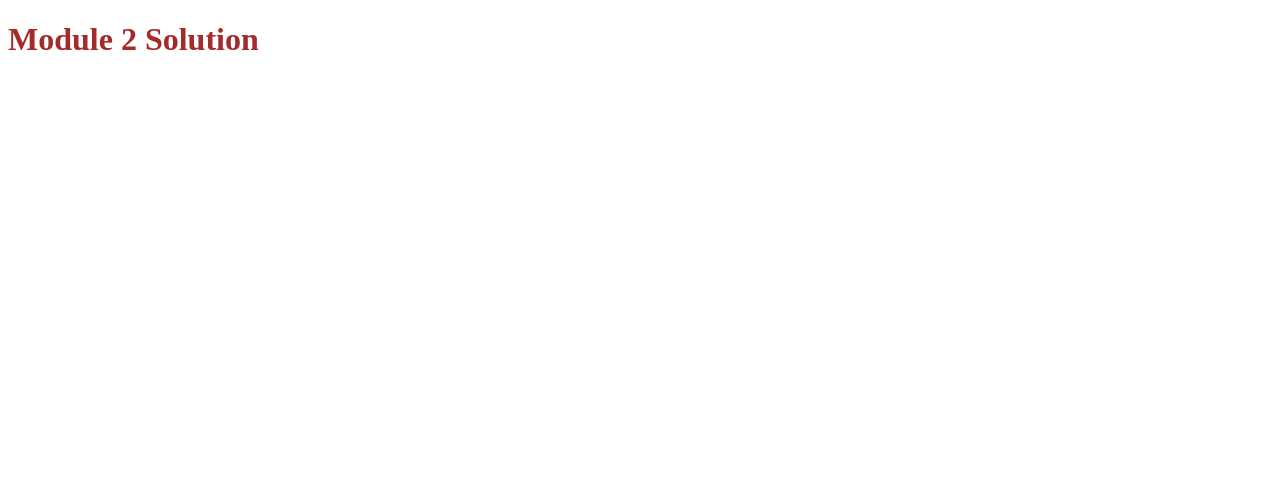
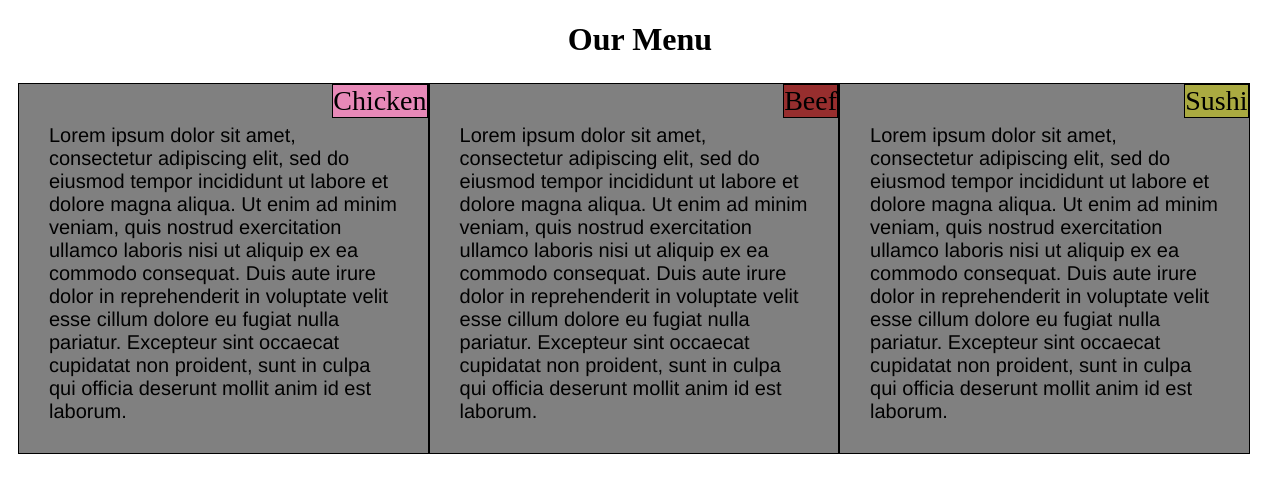
Before and after one commit to Tahirnion/Coursera-Repository, a plain HTML site: page module2-solution/index.html in a window 1280 px wide. Drawn offline with Linux system fonts and the light colour scheme.

Commit message:
Third commit

```diff
--- a/module2-solution/index.html
+++ b/module2-solution/index.html
@@ -1,9 +1,44 @@
 <!DOCTYPE html>
 <head>
+    <meta name="viewport" content="width=device-width, initial-scale=1">
     <link rel="stylesheet" href="stylesheet.css">
+    <title>Module 2 Solution</title>
+</head>
 
-<title>Module 2 Solution</title>
-</head>
 <body>
-<h1>Module 2 Solution</h1>
+<header>
+    <h1>Our Menu</h1>
+</header>
+
+
+<div class="row">
+
+    <div class="col-lg-1 col-md-1 col-sl-1">
+        <div class="sectiontitle1">
+            Chicken
+        </div>
+        <p>
+        Lorem ipsum dolor sit amet, consectetur adipiscing elit, sed do eiusmod tempor incididunt ut labore et dolore magna aliqua. Ut enim ad minim veniam, quis nostrud exercitation ullamco laboris nisi ut aliquip ex ea commodo consequat. Duis aute irure dolor in reprehenderit in voluptate velit esse cillum dolore eu fugiat nulla pariatur. Excepteur sint occaecat cupidatat non proident, sunt in culpa qui officia deserunt mollit anim id est laborum.
+        </p>
+    </div>
+
+    <div class="col-lg-1 col-md-1 col-sl-1">
+        <div class="sectiontitle2">
+            Beef
+        </div>
+        <p>
+        Lorem ipsum dolor sit amet, consectetur adipiscing elit, sed do eiusmod tempor incididunt ut labore et dolore magna aliqua. Ut enim ad minim veniam, quis nostrud exercitation ullamco laboris nisi ut aliquip ex ea commodo consequat. Duis aute irure dolor in reprehenderit in voluptate velit esse cillum dolore eu fugiat nulla pariatur. Excepteur sint occaecat cupidatat non proident, sunt in culpa qui officia deserunt mollit anim id est laborum.
+        </p>
+    </div>
+    <div class="col-lg-1 col-md-2 col-sl-1">
+        <div class="sectiontitle3">
+            Sushi
+        </div>
+        <p>
+        Lorem ipsum dolor sit amet, consectetur adipiscing elit, sed do eiusmod tempor incididunt ut labore et dolore magna aliqua. Ut enim ad minim veniam, quis nostrud exercitation ullamco laboris nisi ut aliquip ex ea commodo consequat. Duis aute irure dolor in reprehenderit in voluptate velit esse cillum dolore eu fugiat nulla pariatur. Excepteur sint occaecat cupidatat non proident, sunt in culpa qui officia deserunt mollit anim id est laborum.
+        </p>
+    </div>
+
+</div>
+
 </body>
--- a/module2-solution/stylesheet.css
+++ b/module2-solution/stylesheet.css
@@ -1,3 +1,100 @@
-h1 {
-    color: brown;
-}
+
+  * {
+    box-sizing: border-box;
+  }
+  h1 {
+    margin-bottom: 15px;
+  }
+
+  p {
+    background-color: grey;
+    margin: 30px;
+    padding-top: 10px;
+    font-family: Helvetica;
+    color: black;
+    font-size: 125%;
+  }
+
+  /* Simple Responsive Framework. */
+  .row {
+    width: 100%;
+    padding: 10px;
+  }
+
+  h1 {
+    text-align: center;
+  }
+
+  /********** Desktop view - Should work for devices where width>992px **********/
+
+  @media (min-width: 992px) {
+    .col-lg-1 {
+      float: left;
+      border: 1px solid black;
+      width: 33%;
+      background-color: grey;
+      position: relative;
+    }
+
+
+  }
+
+  /********** Tablet view- Should work for devices where 768px<width<991px **********/
+
+  @media (min-width: 768px) and (max-width: 991px) {
+    .col-md-1, .col-md-2 {
+      float: left;
+      border: 1px solid black;
+      background-color: grey;
+      position: relative;
+    }
+    .col-md-1{
+      width: 50%;
+    }
+    .col-md-2 {
+      width: 100%;
+    }
+
+  }
+
+  /********** Mobile view - Should work for devices where width<767px **********/
+
+  @media (max-width: 767px) {
+    .col-sl-1 {
+      width: 100%;
+      border: 1px solid black;
+      background-color: grey;
+      position: relative;
+    }
+  }
+
+  /********** CSS for Secttion Title Chicken **********/
+  .sectiontitle1 {
+    position: absolute;
+    top:0px;
+    right: 0px;
+    background-color: rgb(231, 137, 184);
+    text-align: center;
+    font-size: 175%;
+    border: 1px solid black;
+  }
+/********** CSS for Secttion Title Beef **********/
+  .sectiontitle2 {
+    position: absolute;
+    top:0px;
+    right: 0px;
+    background-color: rgb(151, 46, 46);
+    text-align: center;
+    font-size: 175%;
+    border: 1px solid black;
+  }
+/********** CSS for Secttion Title Sushi **********/
+  .sectiontitle3 {
+    position: absolute;
+    top:0px;
+    right: 0px;
+    background-color: rgb(170, 170, 65);
+    text-align: center;
+    font-size: 175%;
+    border: 1px solid black;
+  }
```
